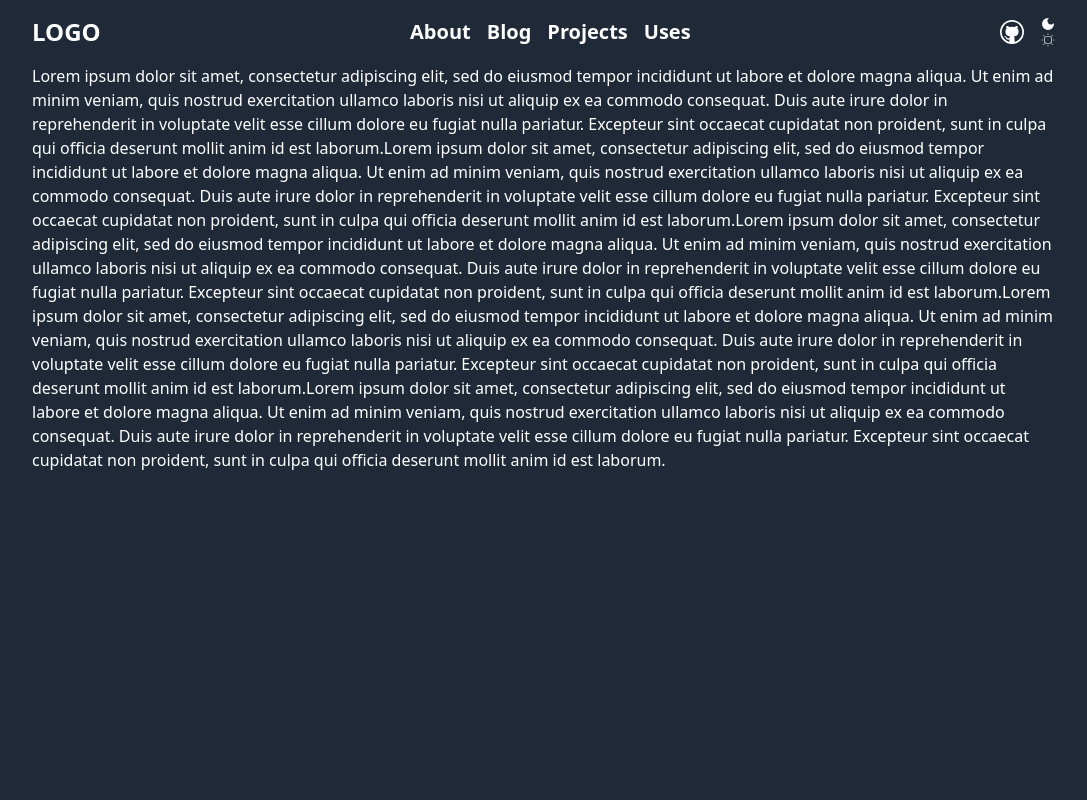
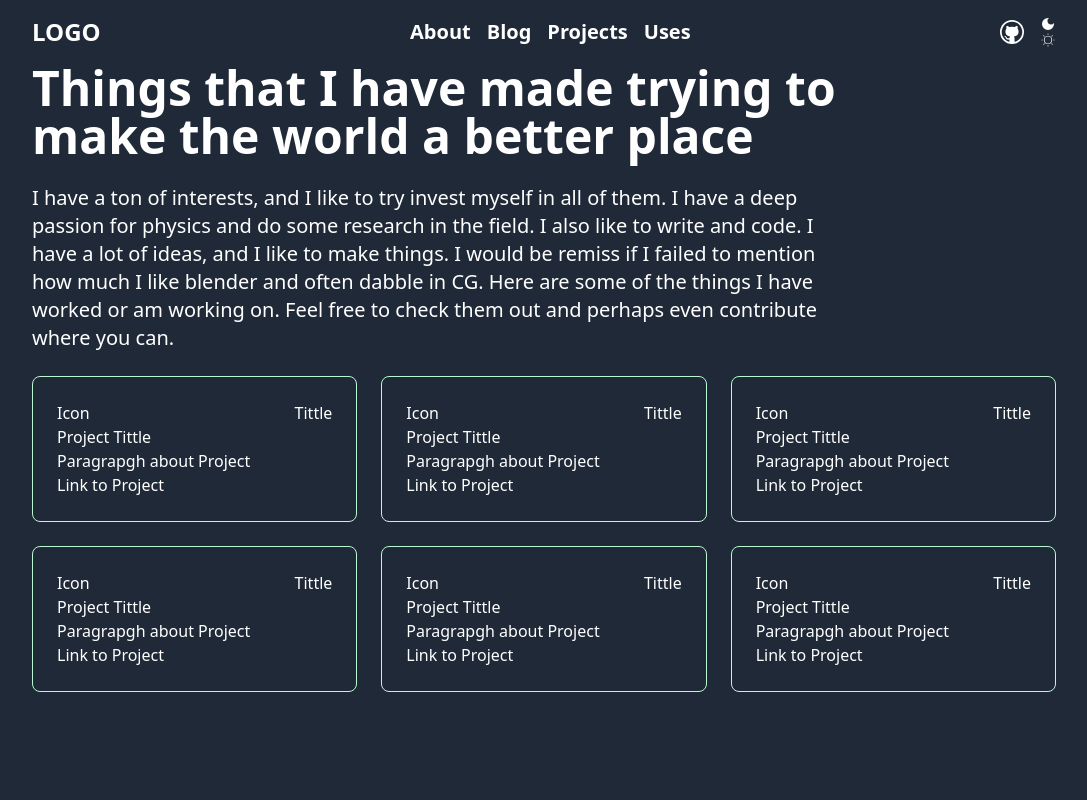
Before and after one commit to Orandifelix/Orandi-felix-portfolio, a React (Create React App) app: page /projects in a window 1280 px wide. Shown: the top 800 px of the page, without its empty margins (96-1183 px from the left). Built offline with nearby package versions, Linux system fonts and the light colour scheme.

Commit message:
designing projects

```diff
--- a/src/components/About.js
+++ b/src/components/About.js
@@ -34,9 +34,9 @@ function About() {
   }, [headings.length]);
 
   return (
-    <div className="bg-gray-800 w-4/5 m-auto grid grid-cols-2 gap-6 text-white py-10 ">
-      <div className=" ">
-        <div className=" min-h-32 overflow-y-auto overflow-x-hidden">
+    <div className="bg-gray-800 w-full lg:w-4/5 m-auto grid grid-cols-1 lg:grid-cols-2 gap-6 text-white py-10">
+      <div className="flex flex-col justify-center">
+        <div className="min-h-32 overflow-y-auto overflow-x-hidden">
           <h1 className="text-4xl font-extrabold">Hello, I'm Orandi Felix.</h1>
           <h2
             className="text-4xl font-extrabold"
@@ -59,15 +59,15 @@ function About() {
         <img
           src="https://img.freepik.com/free-vector/programming-concept-illustration_114360-1351.jpg?w=740&t=st=1705307889~exp=1705308489~hmac=5dccedb32e8b465d4f77ae5bb055bc0104771fdae215af1ac80fe4bdef27bb5f"
           alt="avatar"
+          className="w-full md:max-w-48 lg:w-full md:m-auto mx-auto  "
           style={{
-            width: "300px",
-            height: "350px",
+            width: "100%",
+            height: "auto",
             transform: "rotate(6deg)",
-            margin: "auto",
             borderRadius: "10px",
           }}
         />
-        <div className="mt-20 items-center flex flex-col gap-4">
+        <div className="mt-10 items-center flex flex-col gap-4">
           <a
             className="flex text-lg font-semibold items-center hover:text-teal-600"
             href="https://www.linkedin.com/in/orandi-felix"
--- a/src/components/Footer.js
+++ b/src/components/Footer.js
@@ -5,25 +5,27 @@ function Footer() {
   const currentYear = new Date().getFullYear();
 
   return (
-    <div className="flex items-center justify-between text-white w-4/5 m-auto">
-      <div className="flex items-center justify-between">
-        <Link to="/" className="mr-4  hover:text-teal-600">
+    <div className="flex flex-col lg:flex-row items-center lg:justify-between text-white w-full lg:w-4/5 m-auto py-6">
+      <div className="flex items-center mb-4 lg:mb-0">
+        <Link to="/" className="mr-4 hover:text-teal-600">
           Home
         </Link>
-        <Link to="/about" className="mr-4  hover:text-teal-600">
+        <Link to="/about" className="mr-4 hover:text-teal-600">
           About
         </Link>
-        <Link to="/blog" className="mr-4  hover:text-teal-600">
+        <Link to="/blog" className="mr-4 hover:text-teal-600">
           Blog
         </Link>
-        <Link to="/projects" className="mr-4  hover:text-teal-600">
+        <Link to="/projects" className="mr-4 hover:text-teal-600">
           Projects
         </Link>
-        <Link to="/uses" className="mr-4  hover:text-teal-600">
+        <Link to="/uses" className="hover:text-teal-600">
           Uses
         </Link>
       </div>
-      <div>© {currentYear} Orandi Felix. All rights reserved.</div>
+      <div className="text-center lg:text-right">
+        © {currentYear} Orandi Felix. All rights reserved.
+      </div>
     </div>
   );
 }
--- a/src/components/Projects.js
+++ b/src/components/Projects.js
@@ -2,41 +2,88 @@ import React from 'react'
 
 function Projects() {
   return (
-    <div className="h-screen text-white ">
-      <h1 className="  w-4/5 m-auto ">
-        Lorem ipsum dolor sit amet, consectetur adipiscing elit, sed do eiusmod
-        tempor incididunt ut labore et dolore magna aliqua. Ut enim ad minim
-        veniam, quis nostrud exercitation ullamco laboris nisi ut aliquip ex ea
-        commodo consequat. Duis aute irure dolor in reprehenderit in voluptate
-        velit esse cillum dolore eu fugiat nulla pariatur. Excepteur sint
-        occaecat cupidatat non proident, sunt in culpa qui officia deserunt
-        mollit anim id est laborum.Lorem ipsum dolor sit amet, consectetur
-        adipiscing elit, sed do eiusmod tempor incididunt ut labore et dolore
-        magna aliqua. Ut enim ad minim veniam, quis nostrud exercitation ullamco
-        laboris nisi ut aliquip ex ea commodo consequat. Duis aute irure dolor
-        in reprehenderit in voluptate velit esse cillum dolore eu fugiat nulla
-        pariatur. Excepteur sint occaecat cupidatat non proident, sunt in culpa
-        qui officia deserunt mollit anim id est laborum.Lorem ipsum dolor sit
-        amet, consectetur adipiscing elit, sed do eiusmod tempor incididunt ut
-        labore et dolore magna aliqua. Ut enim ad minim veniam, quis nostrud
-        exercitation ullamco laboris nisi ut aliquip ex ea commodo consequat.
-        Duis aute irure dolor in reprehenderit in voluptate velit esse cillum
-        dolore eu fugiat nulla pariatur. Excepteur sint occaecat cupidatat non
-        proident, sunt in culpa qui officia deserunt mollit anim id est
-        laborum.Lorem ipsum dolor sit amet, consectetur adipiscing elit, sed do
-        eiusmod tempor incididunt ut labore et dolore magna aliqua. Ut enim ad
-        minim veniam, quis nostrud exercitation ullamco laboris nisi ut aliquip
-        ex ea commodo consequat. Duis aute irure dolor in reprehenderit in
-        voluptate velit esse cillum dolore eu fugiat nulla pariatur. Excepteur
-        sint occaecat cupidatat non proident, sunt in culpa qui officia deserunt
-        mollit anim id est laborum.Lorem ipsum dolor sit amet, consectetur
-        adipiscing elit, sed do eiusmod tempor incididunt ut labore et dolore
-        magna aliqua. Ut enim ad minim veniam, quis nostrud exercitation ullamco
-        laboris nisi ut aliquip ex ea commodo consequat. Duis aute irure dolor
-        in reprehenderit in voluptate velit esse cillum dolore eu fugiat nulla
-        pariatur. Excepteur sint occaecat cupidatat non proident, sunt in culpa
-        qui officia deserunt mollit anim id est laborum.
-      </h1>
+    <div className=" w-4/5 h-screen m-auto text-white ">
+      <h2 className="text-5xl mb-6 font-extrabold w-4/5">
+        Things that I have made trying to make the world a better place
+      </h2>
+
+      <p className="text-xl mt-6 mb-6 w-4/5 font-light ">
+        I have a ton of interests, and I like to try invest myself in all of
+        them. I have a deep passion for physics and do some research in the
+        field. I also like to write and code. I have a lot of ideas, and I like
+        to make things. I would be remiss if I failed to mention how much I like
+        blender and often dabble in CG. Here are some of the things I have
+        worked or am working on. Feel free to check them out and perhaps even
+        contribute where you can.
+      </p>
+      <div className="grid grid-cols-3 gap-6">
+        <div className="border border-green-200 p-6 rounded-lg">
+          <div className="flex justify-between items-center ">
+            <h1>Icon</h1>
+            <h1>Tittle</h1>
+          </div>
+          <div>
+            <h1>Project Tittle</h1>
+            <p>Paragrapgh about Project</p>
+            <h2>Link to Project</h2>
+          </div>
+        </div>
+        <div className="border border-green-200 p-6 rounded-lg">
+          <div className="flex justify-between items-center ">
+            <h1>Icon</h1>
+            <h1>Tittle</h1>
+          </div>
+          <div>
+            <h1>Project Tittle</h1>
+            <p>Paragrapgh about Project</p>
+            <h2>Link to Project</h2>
+          </div>
+        </div>
+        <div className="border border-green-200 p-6 rounded-lg">
+          <div className="flex justify-between items-center ">
+            <h1>Icon</h1>
+            <h1>Tittle</h1>
+          </div>
+          <div>
+            <h1>Project Tittle</h1>
+            <p>Paragrapgh about Project</p>
+            <h2>Link to Project</h2>
+          </div>
+        </div>
+        <div className="border border-green-200 p-6 rounded-lg">
+          <div className="flex justify-between items-center ">
+            <h1>Icon</h1>
+            <h1>Tittle</h1>
+          </div>
+          <div>
+            <h1>Project Tittle</h1>
+            <p>Paragrapgh about Project</p>
+            <h2>Link to Project</h2>
+          </div>
+        </div>
+        <div className="border border-green-200 p-6 rounded-lg">
+          <div className="flex justify-between items-center ">
+            <h1>Icon</h1>
+            <h1>Tittle</h1>
+          </div>
+          <div>
+            <h1>Project Tittle</h1>
+            <p>Paragrapgh about Project</p>
+            <h2>Link to Project</h2>
+          </div>
+        </div>
+        <div className="border border-green-200 p-6 rounded-lg">
+          <div className="flex justify-between items-center ">
+            <h1>Icon</h1>
+            <h1>Tittle</h1>
+          </div>
+          <div>
+            <h1>Project Tittle</h1>
+            <p>Paragrapgh about Project</p>
+            <h2>Link to Project</h2>
+          </div>
+        </div>
+      </div>
     </div>
   );
 }
```
Also changed, not shown: src/components/Orandi.js (+16 -16 lines), src/components/Uses.js (+51 -10 lines).
